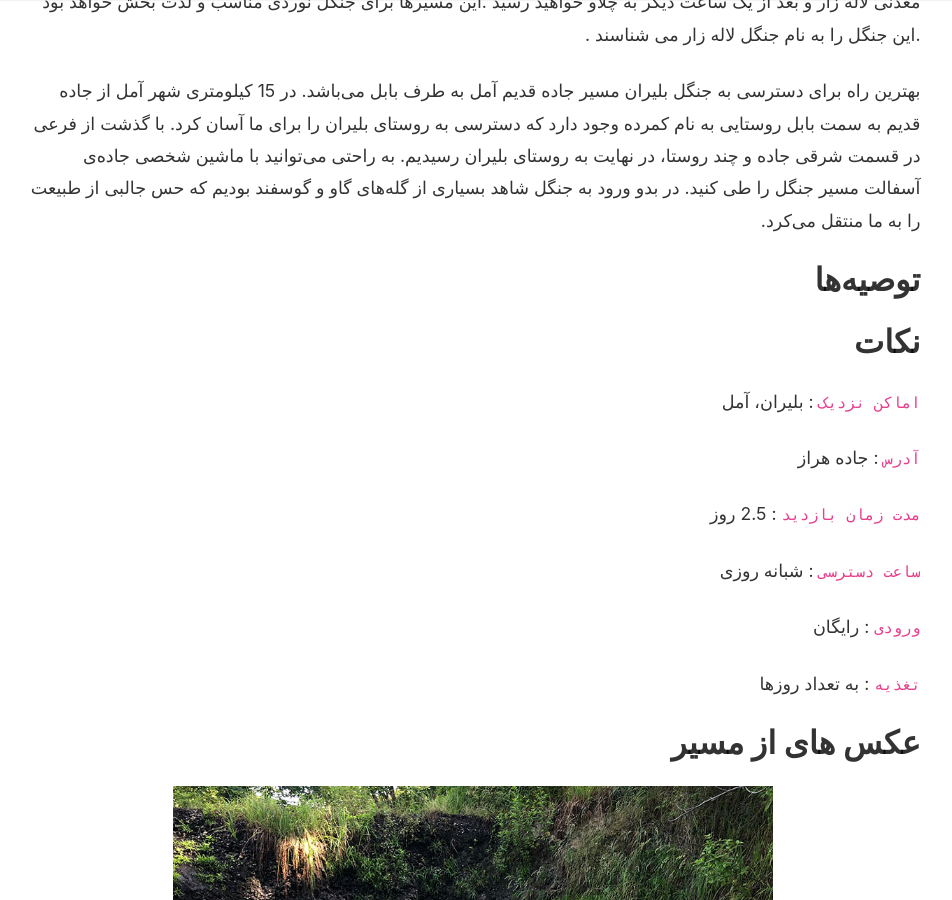
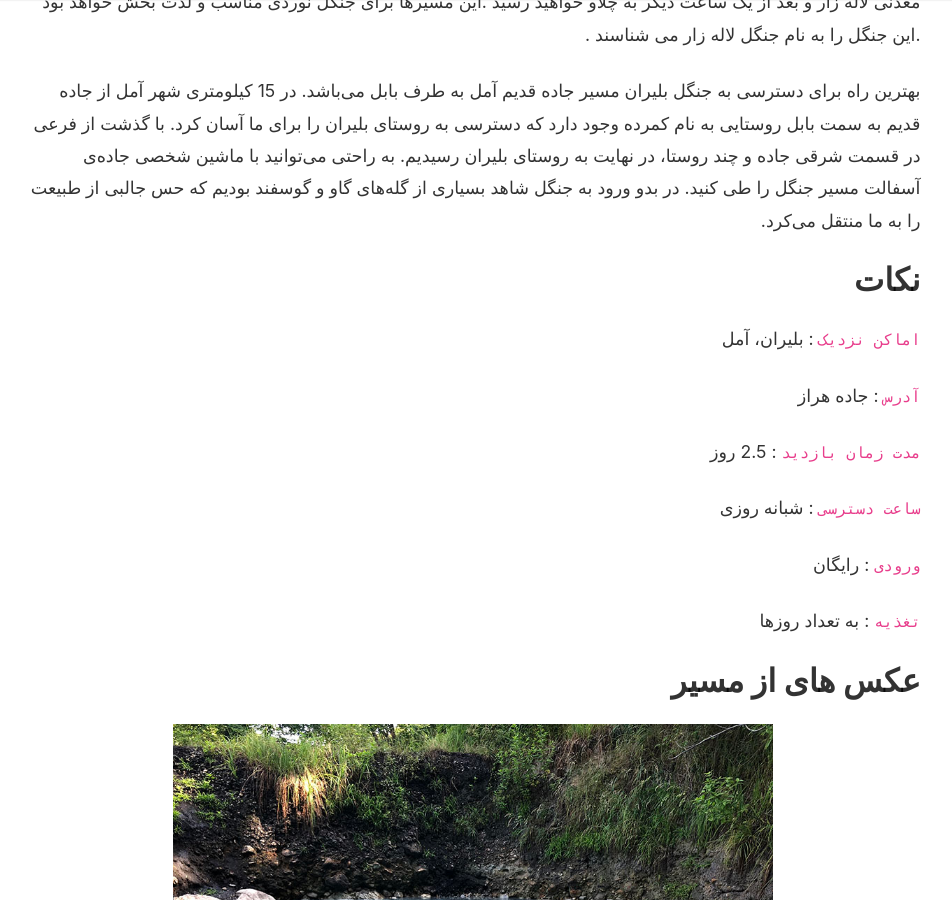
Before and after one commit to MHKarami97/active, a Jekyll site: the page built from _posts/2021-11-04-baliran.md, in a window 1280 px wide and 900 px high, scrolled down 2810 px. Shown: the whole window, without its empty margins (167-1119 px from the left). Built offline with Jekyll 4.4.1, drawn with Linux system fonts in a browser that asks for light colours; nearby versions of some CDN libraries; comment, search, counter and statistics services are not loaded.

Commit message:
update post

```diff
--- a/_posts/2021-11-04-baliran.md
+++ b/_posts/2021-11-04-baliran.md
@@ -46,9 +46,6 @@ rating: 5
 
 بهترین راه برای دسترسی به جنگل بلیران مسیر جاده قدیم آمل به طرف بابل می‌باشد. در 15 کیلومتری شهر آمل از جاده قدیم به سمت بابل روستایی به نام کمرده وجود دارد که دسترسی به روستای بلیران را برای ما آسان کرد. با گذشت از فرعی در قسمت شرقی جاده و چند روستا، در نهایت به روستای بلیران رسیدیم. به راحتی می‌توانید با ماشین شخصی جاده‌ی آسفالت مسیر جنگل را طی کنید. در بدو ورود به جنگل شاهد بسیاری از گله‌های گاو و گوسفند بودیم که حس جالبی از طبیعت را به ما منتقل می‌کرد.
 
-## توصیه‌ها
-
-
 ## نکات
 
 `اماکن نزدیک` : بلیران، آمل
```
